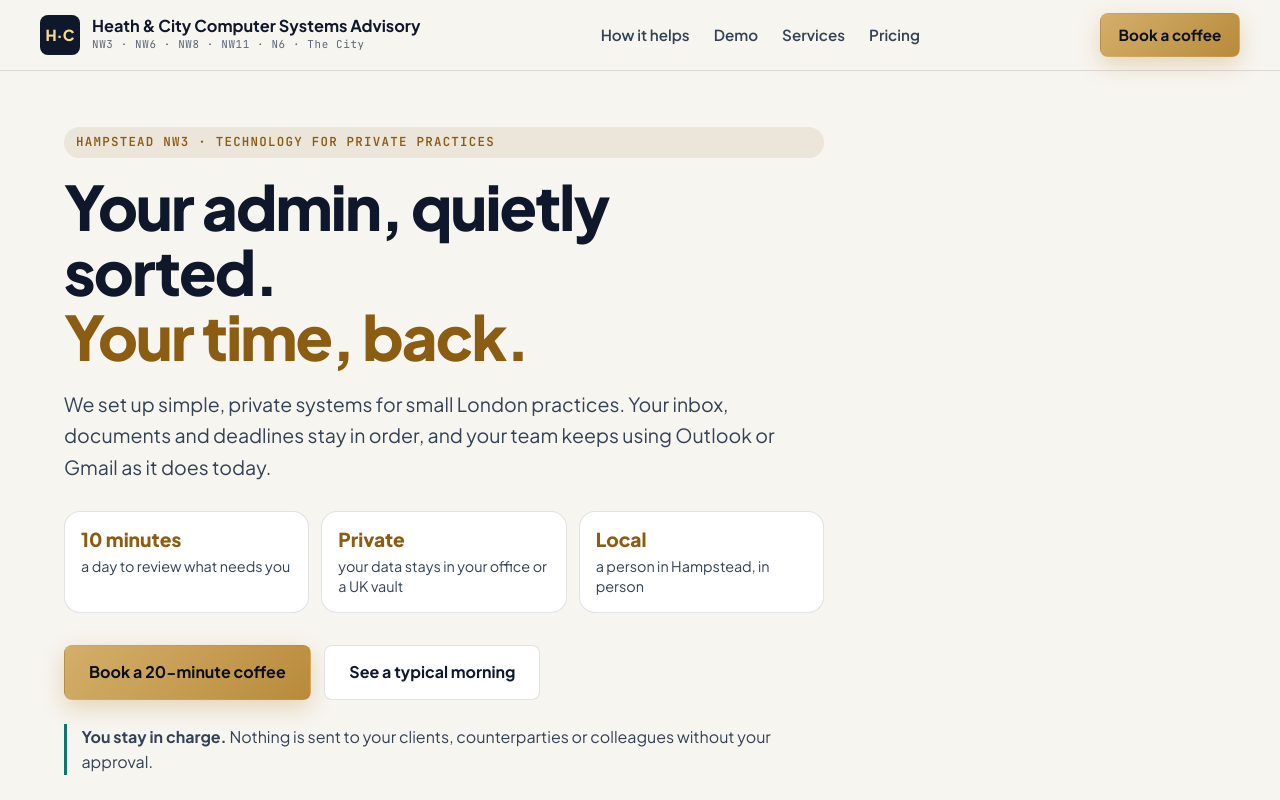
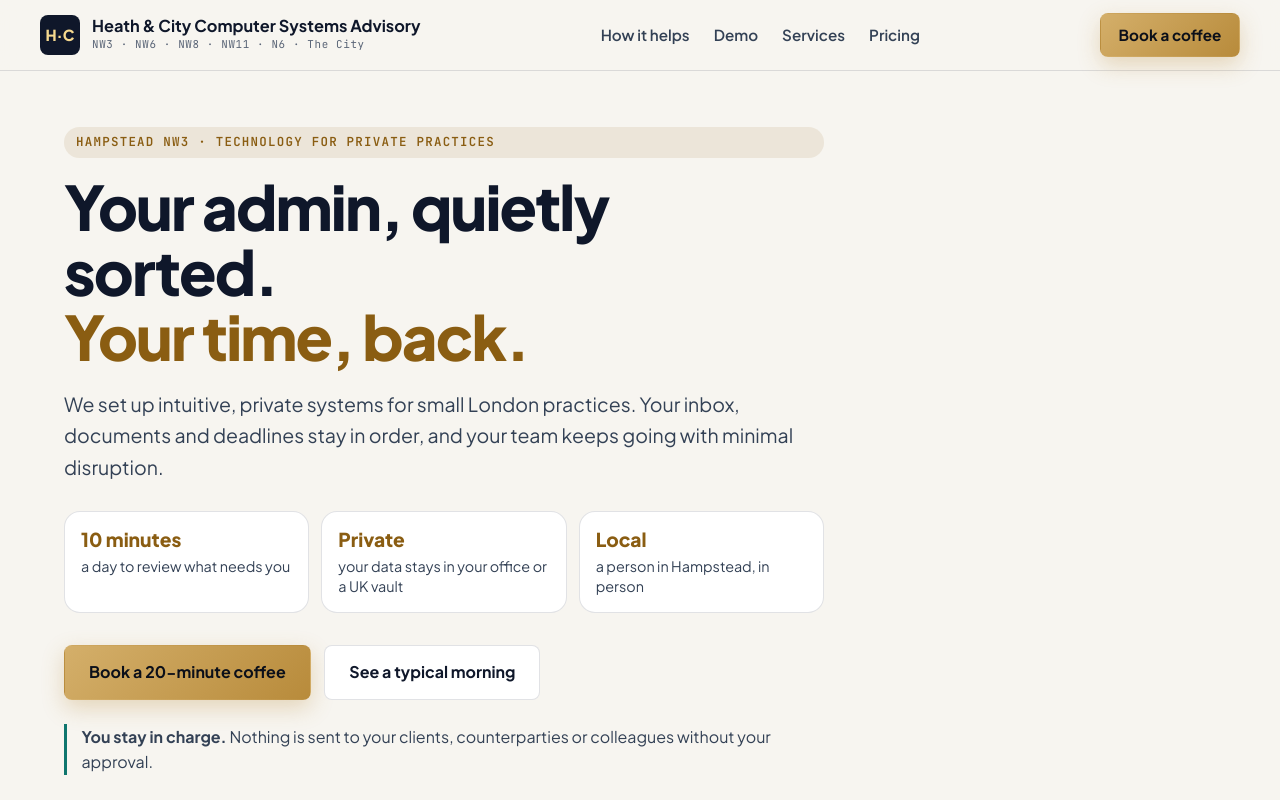
Before and after one commit to wazzuck/heathandcity, a website with bundled scripts: page index.html in a window 1280 px wide. Shown: the top 800 px of the page. Built offline with nearby package versions, Linux system fonts and the light colour scheme.

Commit message:
Reword hero paragraph to lead with intuitive, low-disruption systems

```diff
--- a/index.html
+++ b/index.html
@@ -97,9 +97,9 @@ INVARIANTS:
             <em>Your time, back.</em>
           </h1>
           <p class="hero-subtitle">
-            We set up simple, private systems for small London practices. Your
-            inbox, documents and deadlines stay in order, and your team keeps
-            using Outlook or Gmail as it does today.
+            We set up intuitive, private systems for small London practices.
+            Your inbox, documents and deadlines stay in order, and your team
+            keeps going with minimal disruption.
           </p>
 
           <ul class="credibility-pillars">
```
